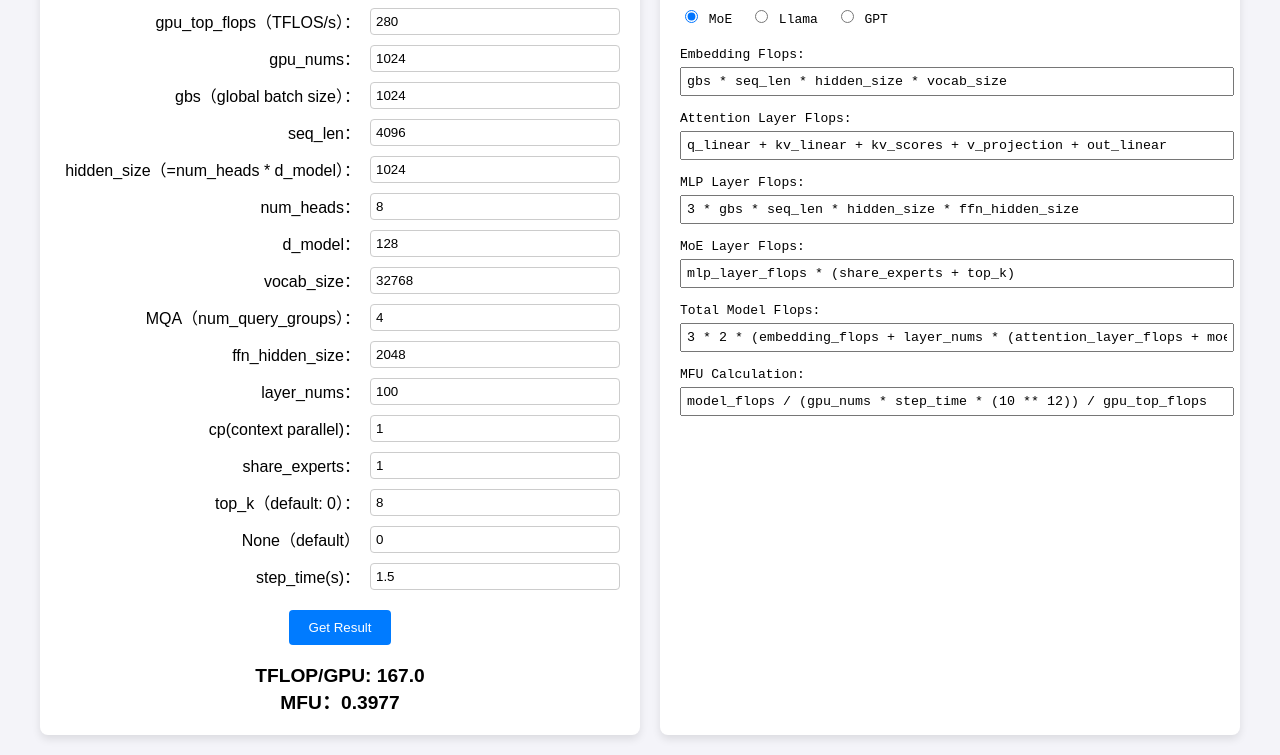
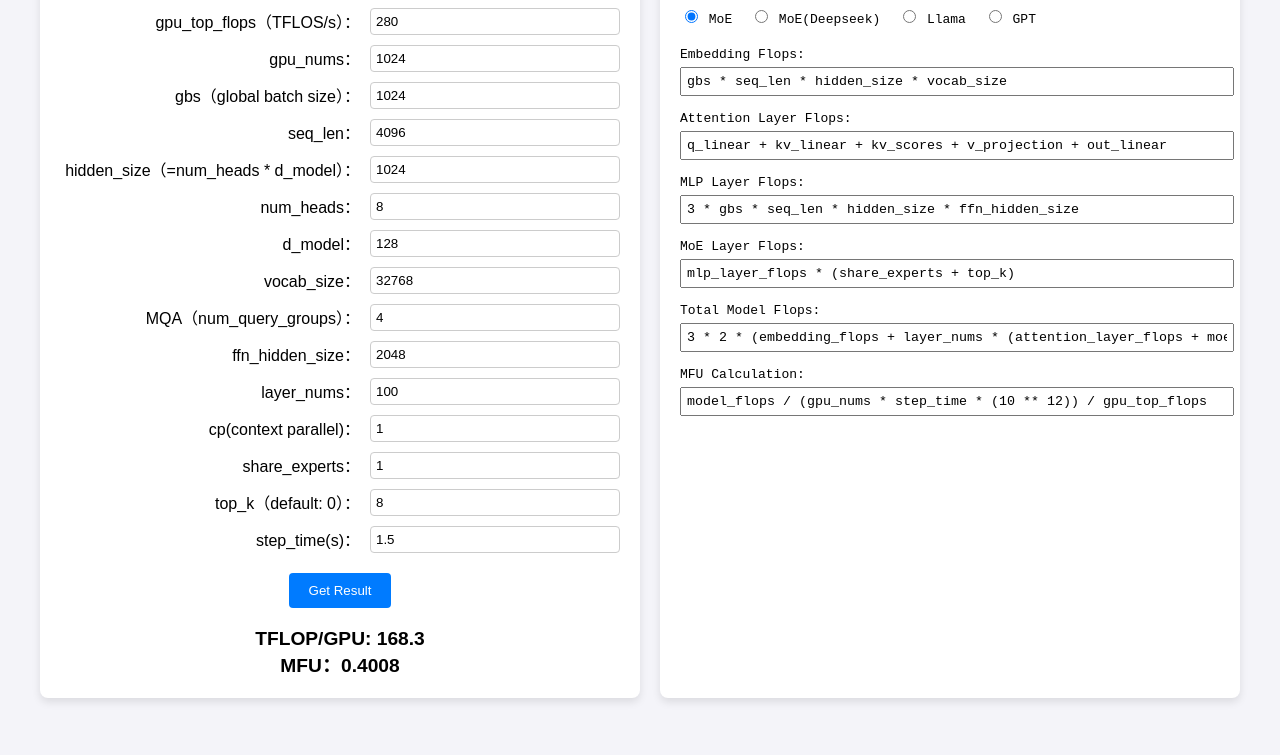
Before and after one commit to CalvinXKY/mfu_calculation, a plain HTML site: page index.html in a window 1280 px wide. Both pictures are taken after a click on the button "Get Result". Shown: the part 131-886 px from the top of the page. After the commit the page ends 849 px from the top, so only its background shows below. Drawn offline with Linux system fonts and the light colour scheme.

Commit message:
add deepseek mfu option for web mode.

```diff
--- a/index.html
+++ b/index.html
@@ -151,10 +151,6 @@
                     <input type="number" id="top_k" class="number-input" value="8">
                 </div>
                 <div class="input-group">
-                    <label for="int15">None（default）</label>
-                    <input type="number" id="int15" class="number-input" value="0">
-                </div>
-                <div class="input-group">
                     <label for="step_time">step_time(s)：</label>
                     <input type="number" id="step_time" class="number-input" step="0.01" value="1.5">
                 </div>
@@ -171,10 +167,23 @@
                 <label style="font-weight: bold; margin-bottom: 10px; display: block;">Model Type:</label>
                 <input type="radio" id="moe_model" name="model_type" value="moe" checked>
                 <label for="moe_model">MoE</label>
+                <input type="radio" id="moe_deepseek_model" name="model_type" value="moe_deepseek" style="margin-left: 15px;">
+                <label for="moe_deepseek_model">MoE(Deepseek)</label>
                 <input type="radio" id="llama_model" name="model_type" value="llama" style="margin-left: 15px;">
                 <label for="llama_model">Llama</label>
                 <input type="radio" id="gpt_model" name="model_type" value="gpt" style="margin-left: 15px;">
                 <label for="gpt_model">GPT</label>
+            </div>
+
+            <div class="input-group lora-inputs" style="display: none;">
+                <div class="input-group">
+                    <label for="q_lora_rank">q_lora_rank：</label>
+                    <input type="number" id="q_lora_rank" class="number-input" value="128">
+                </div>
+                <div class="input-group">
+                    <label for="kv_lora_rank">kv_lora_rank：</label>
+                    <input type="number" id="kv_lora_rank" class="number-input" value="256">
+                </div>
             </div>
 
             <div class="formula-group">
@@ -211,40 +220,43 @@
     </div>
 
     <script>
-        // 添加模型类型切换处理函数
         function handleModelTypeChange() {
             const llamaModel = document.getElementById('llama_model').checked;
             const gptModel = document.getElementById('gpt_model').checked;
+            const moeDeepseekModel = document.getElementById('moe_deepseek_model').checked;
             const shareExpertsInput = document.getElementById('share_experts');
             const topKInput = document.getElementById('top_k');
             const mlpFormulaInput = document.getElementById('mlp_formula');
+            const loraInputs = document.querySelector('.lora-inputs');
+
+            // 处理 LoRA 输入框的显示/隐藏
+            loraInputs.style.display = moeDeepseekModel ? 'block' : 'none';
 
             if (llamaModel || gptModel) {
-                // Llama/GPT模式：锁定输入框并设置值
+                // Llama/GPT逻辑保持不变
                 shareExpertsInput.value = "1";
                 topKInput.value = "0";
                 shareExpertsInput.disabled = true;
                 topKInput.disabled = true;
 
-                // 如果是GPT模式，修改MLP公式显示
                 if (gptModel) {
                     mlpFormulaInput.value = "2 * gbs * seq_len * hidden_size * ffn_hidden_size";
                 } else {
                     mlpFormulaInput.value = "3 * gbs * seq_len * hidden_size * ffn_hidden_size";
                 }
             } else {
-                // MoE模式：解锁输入框并恢复原始公式
+                // MoE相关模式
                 shareExpertsInput.disabled = false;
                 topKInput.disabled = false;
                 mlpFormulaInput.value = "3 * gbs * seq_len * hidden_size * ffn_hidden_size";
             }
 
-            // 更新计算结果
             processParameters();
         }
 
-        // 为单选按钮添加事件监听器
+        // 为所有单选按钮添加事件监听器
         document.getElementById('moe_model').addEventListener('change', handleModelTypeChange);
+        document.getElementById('moe_deepseek_model').addEventListener('change', handleModelTypeChange);
         document.getElementById('llama_model').addEventListener('change', handleModelTypeChange);
         document.getElementById('gpt_model').addEventListener('change', handleModelTypeChange);
 
@@ -264,13 +276,14 @@
             const context_parallel = parseFloat(document.getElementById('cp').value);
             const share_experts = parseFloat(document.getElementById('share_experts').value);
             const top_k = parseFloat(document.getElementById('top_k').value);
-            const int15 = parseFloat(document.getElementById('int15').value);
             const step_time = parseFloat(document.getElementById('step_time').value);
+            const moeDeepseekModel = document.getElementById('moe_deepseek_model').checked;
+            const q_lora_rank = moeDeepseekModel ? parseFloat(document.getElementById('q_lora_rank').value) : null;
+            const kv_lora_rank = moeDeepseekModel ? parseFloat(document.getElementById('kv_lora_rank').value) : null;
 
             if (isNaN(gpu_top_flops) || isNaN(gpu_nums) || isNaN(gbs) || isNaN(seq_len) || isNaN(hidden_size) ||
                 isNaN(num_heads) || isNaN(vocab_size) || isNaN(num_query_groups) || isNaN(ffn_hidden_size) || isNaN(layer_nums) ||
-                isNaN(context_parallel) || isNaN(share_experts) || isNaN(top_k) || isNaN(d_model) || isNaN(int15) ||
-                isNaN(step_time)) {
+                isNaN(context_parallel) || isNaN(share_experts) || isNaN(top_k) || isNaN(d_model) || isNaN(step_time)) {
                 document.getElementById('result').innerText = 'Got invalid value!';
                 return;
             }
@@ -289,14 +302,30 @@
                     'gbs', 'seq_len', 'hidden_size', 'vocab_size', 'num_heads',
                     'd_model', 'num_query_groups', 'ffn_hidden_size', 'layer_nums',
                     'context_parallel', 'share_experts', 'top_k', 'gpu_nums', 'step_time',
-                    'gpu_top_flops', 'is_gpt',
+                    'gpu_top_flops', 'is_gpt', 'q_lora_rank', 'kv_lora_rank',
                     `
                     // 计算 embedding_flops
                     const embedding_flops = ${embedding_formula};
 
                     // 计算 attention 相关参数
-                    const q_linear = gbs * seq_len * hidden_size ** 2;
-                    const kv_linear = gbs * seq_len * hidden_size * num_query_groups * d_model;
+                    let q_linear, kv_linear;
+
+                    if (q_lora_rank !== null) {
+                        const q_down_proj = gbs * seq_len * hidden_size * q_lora_rank;
+                        const q_up_proj = gbs * seq_len * q_lora_rank * num_heads * d_model;
+                        q_linear = q_down_proj + q_up_proj;
+                    } else {
+                        q_linear = gbs * seq_len * hidden_size ** 2;
+                    }
+
+                    if (kv_lora_rank !== null) {
+                        const kv_down_proj = gbs * seq_len * hidden_size * kv_lora_rank;
+                        const kv_up_proj = gbs * seq_len * kv_lora_rank * num_heads * d_model * 2;
+                        kv_linear = kv_down_proj + kv_up_proj;
+                    } else {
+                        kv_linear = gbs * seq_len * hidden_size * num_query_groups * d_model * 2;
+                    }
+
                     const kv_scores = gbs * seq_len**2 * num_heads * d_model * (context_parallel + 1) / (2 * context_parallel);
                     const v_projection = gbs * seq_len**2 * num_heads * d_model * (context_parallel + 1) / (2 * context_parallel);
                     const out_linear = gbs * seq_len * hidden_size ** 2;
@@ -338,7 +367,7 @@
                     gbs, seq_len, hidden_size, vocab_size, num_heads,
                     d_model, num_query_groups, ffn_hidden_size, layer_nums,
                     context_parallel, share_experts, top_k, gpu_nums, step_time,
-                    gpu_top_flops, is_gpt
+                    gpu_top_flops, is_gpt, q_lora_rank, kv_lora_rank
                 );
 
                 document.getElementById('result').innerText =
```
